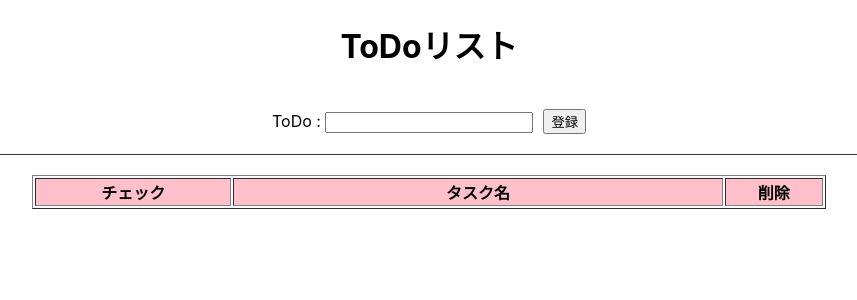
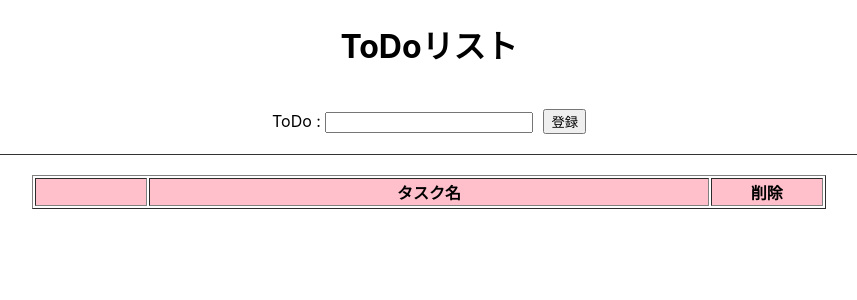
Before and after one commit to HarukaM0704/lesson, a React (Create React App) app in the folder todolist/: page / in a window 1280 px wide. Shown: the top 300 px of the page, without its empty margins (211-1068 px from the left). Built offline with nearby package versions, Linux system fonts and the light colour scheme.

Commit message:
checkbox correct

```diff
--- a/todolist/src/App.css
+++ b/todolist/src/App.css
@@ -37,7 +37,7 @@ table {
 }
 
 .check {
-  width: 20%;
+  width: 10%;
   text-align: center;
 }
 
--- a/todolist/src/TodoList.js
+++ b/todolist/src/TodoList.js
@@ -7,7 +7,7 @@ const TodoList = ({ todos,deleteTask }) => {
             <div className="container">
                 <table border={1}>
                     <tr bgcolor="pink">
-                        <th className="check">チェック</th>
+                        <th className="check"></th>
                         <th className="task">タスク名</th>
                         <th className="delete">削除</th>
                     </tr>
```
